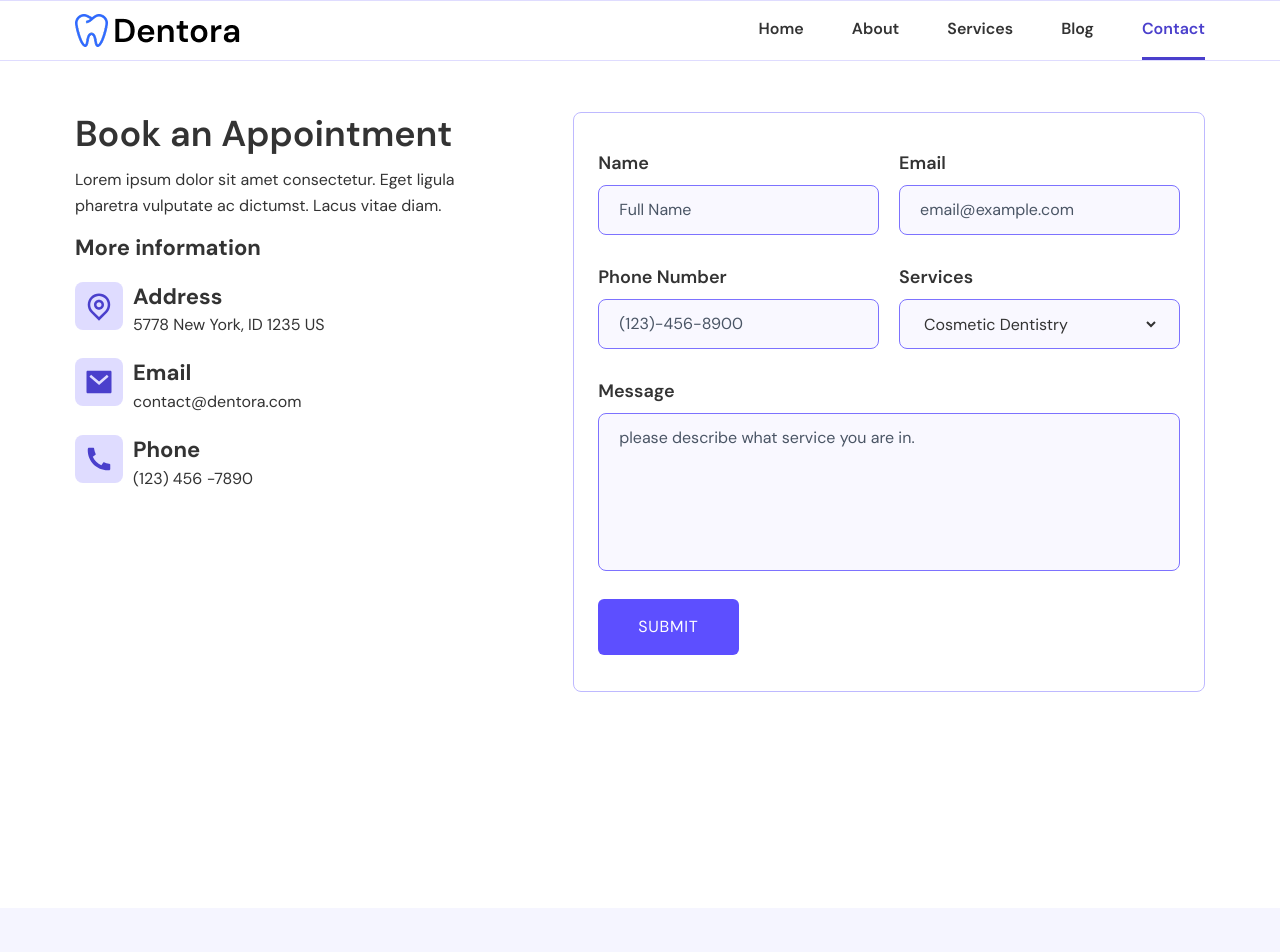
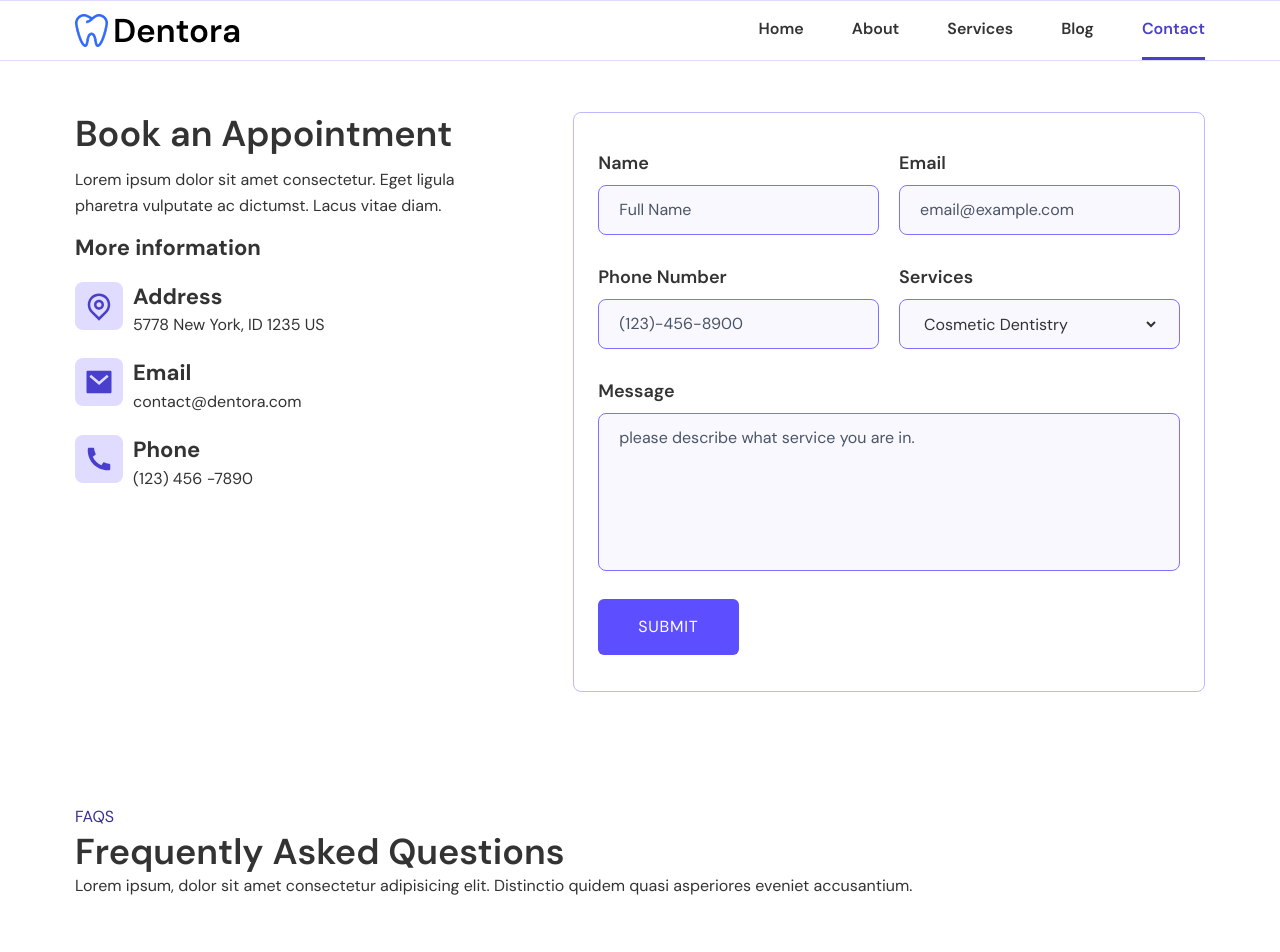
Before and after one commit to fahrypratama17/Project_Next, a Next.js app in the folder dentora/: page /contact in a window 1280 px wide. Shown: the top 952 px of the page. Built offline with nearby package versions, Linux system fonts and the light colour scheme.

Commit message:
add: implement FAQ section with FaqCard component and content layout

```diff
--- a/dentora/app/contact/page.tsx
+++ b/dentora/app/contact/page.tsx
@@ -1,5 +1,6 @@
-import { contactListItems, formDropdownItems } from "@/data/data";
+import { contactListItems, faqItems, formDropdownItems } from "@/data/data";
 import InputField from "@/components/InputField";
+import FaqCard from "@/components/FaqCard";
 
 const page = () => {
   return (
@@ -84,7 +85,22 @@ const page = () => {
       </section>
 
       <section className="section">
-        <div className="container"></div>
+        <div className="container">
+          <div>
+            <p className="subtitle">FAQS</p>
+            <h2 className="title">Frequently Asked Questions</h2>
+            <p>
+              Lorem ipsum, dolor sit amet consectetur adipisicing elit.
+              Distinctio quidem quasi asperiores eveniet accusantium.
+            </p>
+          </div>
+
+          <div>
+            {faqItems.map((item) => (
+              <FaqCard key={item.id} />
+            ))}
+          </div>
+        </div>
       </section>
     </>
   );
--- /dev/null
+++ b/dentora/components/FaqCard.tsx
@@ -0,0 +1,5 @@
+const FaqCard = () => {
+  return <div></div>;
+};
+
+export default FaqCard;
```
